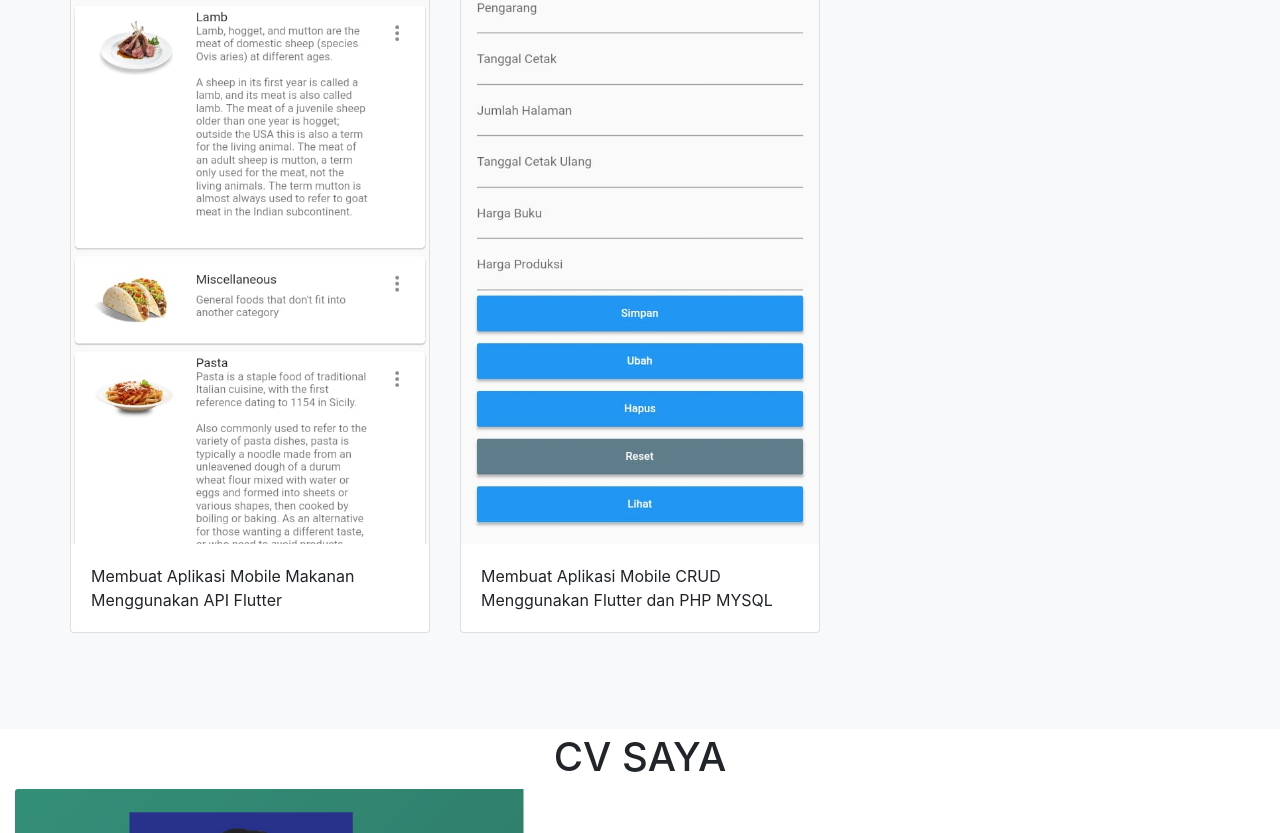
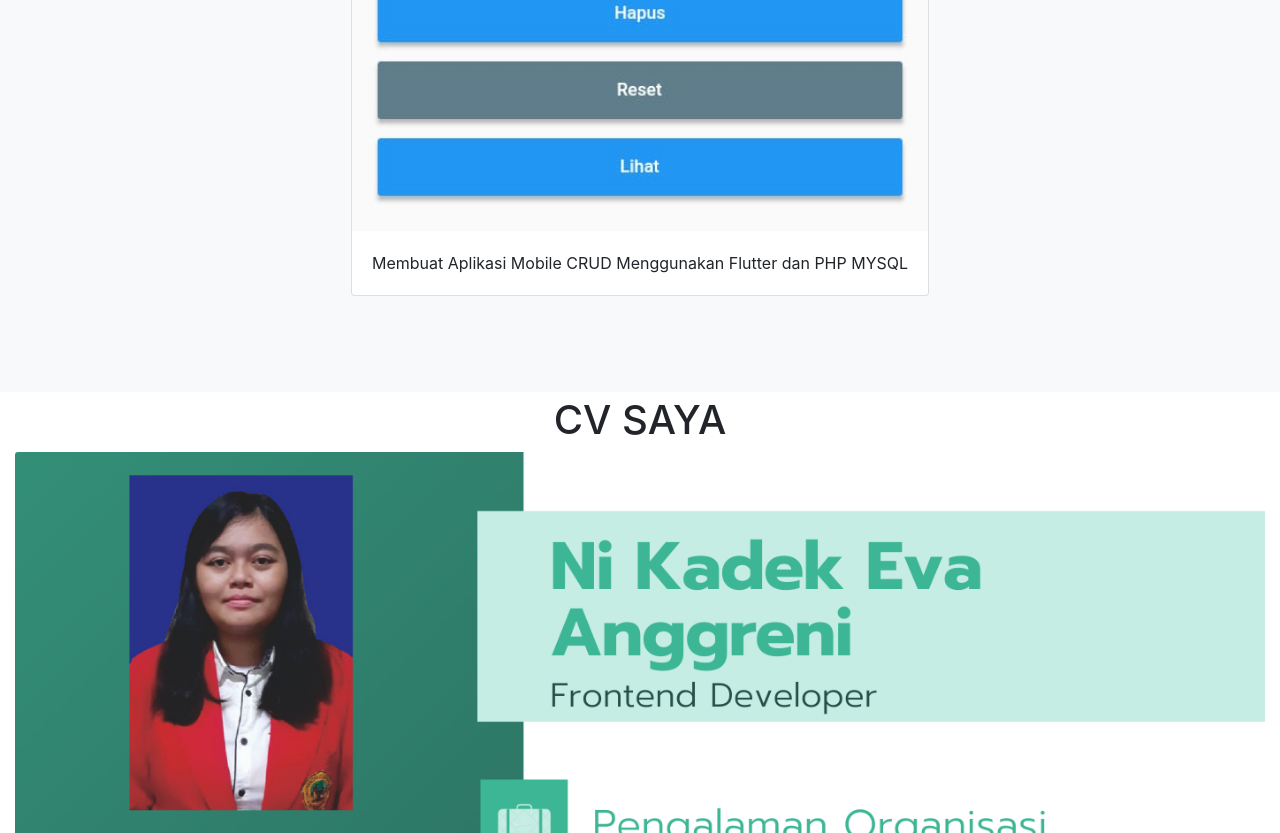
Before and after one commit to kadekeva13/kadekeva13.github.io, a plain HTML site: page index.html in a window 1280 px wide. Shown: the part 2657-3490 px from the top of the page. Drawn offline with nearby package versions, Linux system fonts and the light colour scheme.

Commit message:
ubah lagi

```diff
--- a/index.html
+++ b/index.html
@@ -119,20 +119,13 @@
                     </div>
                   </div>
             </div>
-            <div class="row mb-5">
-                <div class="col-md">
-                    <div class="card">
-                        <img class="card-img-top" src="Flutter api.jpeg" alt="Card image cap">
-                        <div class="card-body">
-                          <p class="card-text">Membuat Aplikasi Mobile Makanan Menggunakan API Flutter</p>
-                        </div>
-                      </div>
-                </div>
+                <div class="row mb-5">
                     <div class="col-md">
                         <div class="card">
                             <img class="card-img-top" src="Flutter crud.jpeg" alt="Card image cap">
                             <div class="card-body">
                               <p class="card-text">Membuat Aplikasi Mobile CRUD Menggunakan Flutter dan PHP MYSQL</p>
+                            </div>
                             </div>
                           </div>
                     </div>
```
